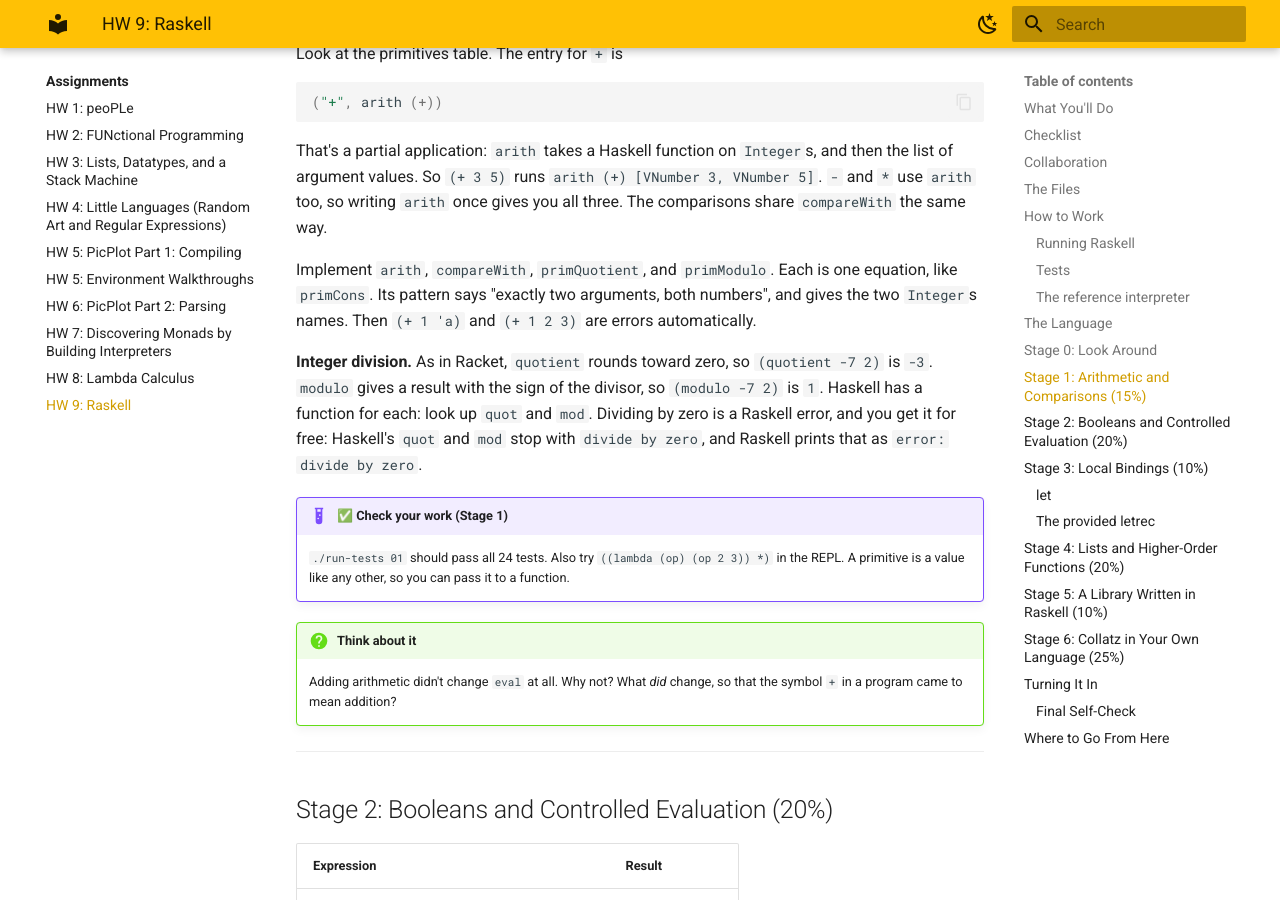
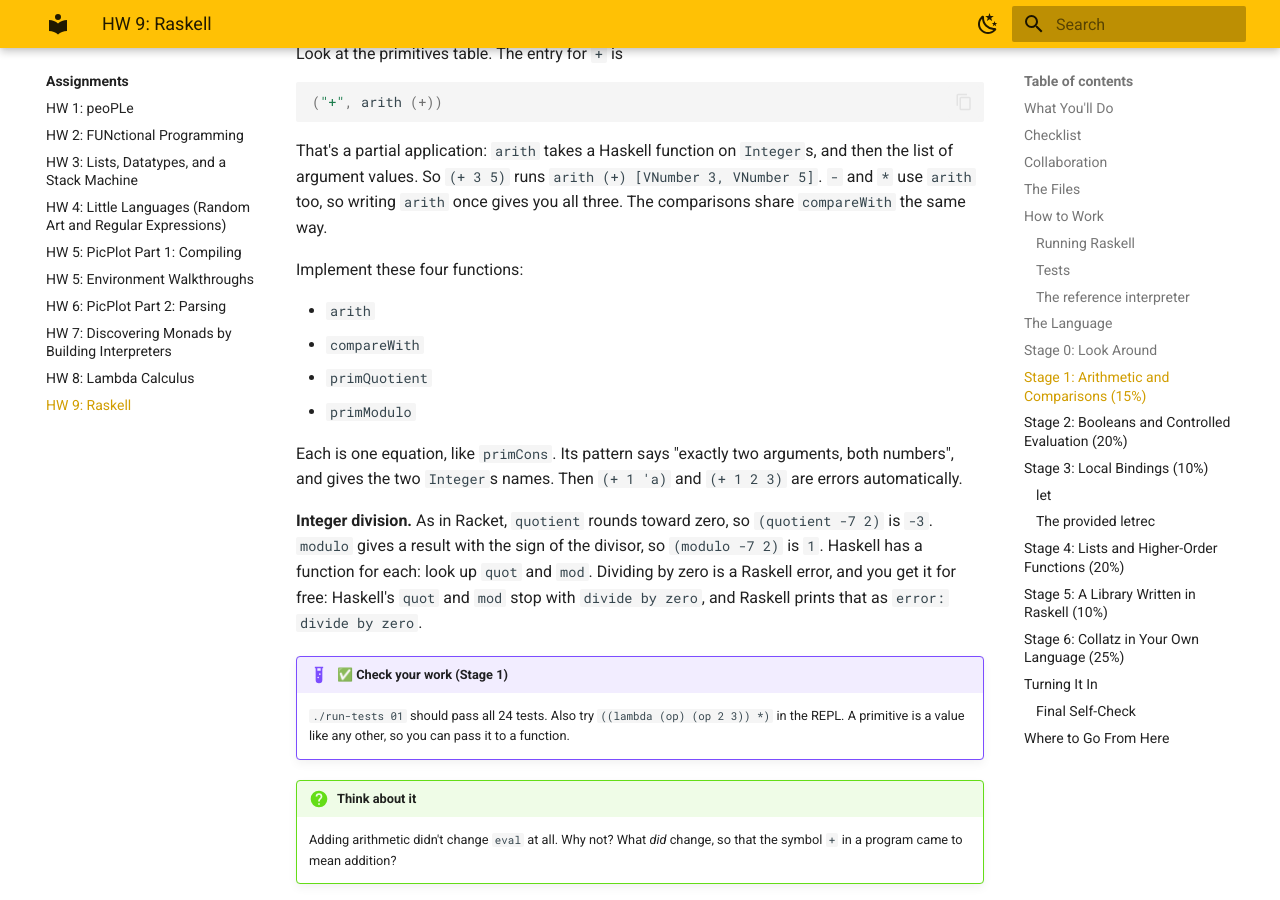
Before and after one commit to lbang-hmc/cs-131-website, an MkDocs documentation site: the page built from content/assignments/hw09.md, in a window 1280 px wide and 900 px high, scrolled down 7168 px. Built offline with MkDocs 1.6.1 and Material for MkDocs 9.7.7, drawn with Linux system fonts in a browser that asks for light colours.

Commit message:
HW 9: list the Stage 1 functions to implement as bullets
Co-Authored-By: Claude Opus 5.5 <noreply@anthropic.com>

```diff
--- a/content/assignments/hw09.md
+++ b/content/assignments/hw09.md
@@ -217,7 +217,14 @@ Look at the primitives table. The entry for `+` is
 
 That's a partial application: `arith` takes a Haskell function on `Integer`s, and then the list of argument values. So `(+ 3 5)` runs `arith (+) [VNumber 3, VNumber 5]`. `-` and `*` use `arith` too, so writing `arith` once gives you all three. The comparisons share `compareWith` the same way.
 
-Implement `arith`, `compareWith`, `primQuotient`, and `primModulo`. Each is one equation, like `primCons`. Its pattern says "exactly two arguments, both numbers", and gives the two `Integer`s names. Then `(+ 1 'a)` and `(+ 1 2 3)` are errors automatically.
+Implement these four functions:
+
+- `arith`
+- `compareWith`
+- `primQuotient`
+- `primModulo`
+
+Each is one equation, like `primCons`. Its pattern says "exactly two arguments, both numbers", and gives the two `Integer`s names. Then `(+ 1 'a)` and `(+ 1 2 3)` are errors automatically.
 
 **Integer division.** As in Racket, `quotient` rounds toward zero, so `(quotient -7 2)` is `-3`. `modulo` gives a result with the sign of the divisor, so `(modulo -7 2)` is `1`. Haskell has a function for each: look up `quot` and `mod`. Dividing by zero is a Raskell error, and you get it for free: Haskell's `quot` and `mod` stop with `divide by zero`, and Raskell prints that as `error: divide by zero`.
 
```
